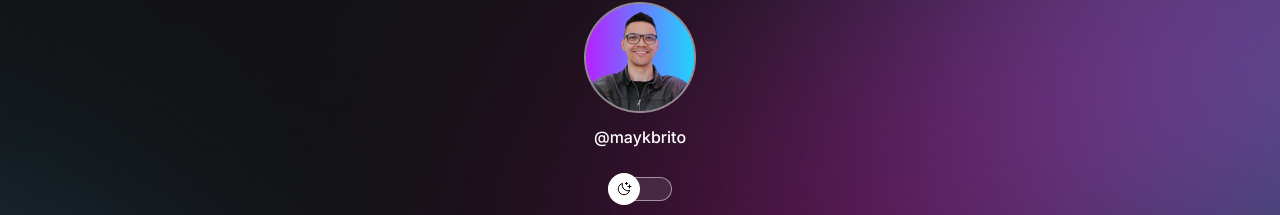
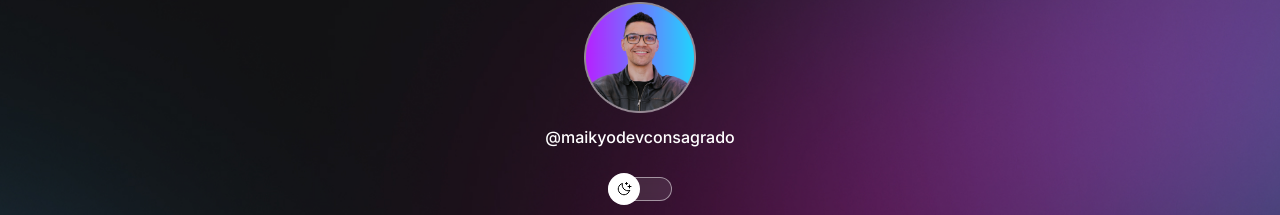
Before and after one commit to NandooDev/projetodevlinks, a plain HTML site: page index.html in a window 1280 px wide. Shown: the part 78-293 px from the top of the page. Drawn offline with nearby package versions, Linux system fonts and the light colour scheme.

Commit message:
change @

```diff
--- a/index.html
+++ b/index.html
@@ -14,7 +14,7 @@
     <div id="container">
         <div id="profile">
             <img src="./assets/avatar.png" alt="Foto do Mayk Brito">
-            <p>@maykbrito</p>
+            <p>@maikyodevconsagrado</p>
         </div>
         <div id="switch" onclick="toggleMode()">
             <button></button>
```
